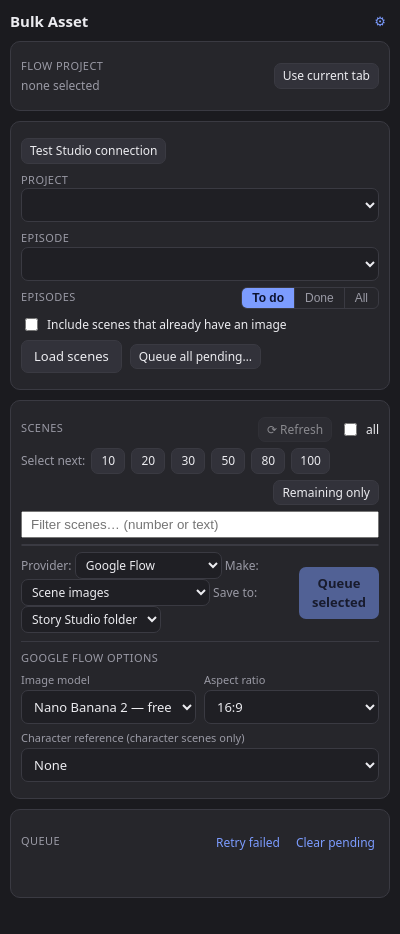
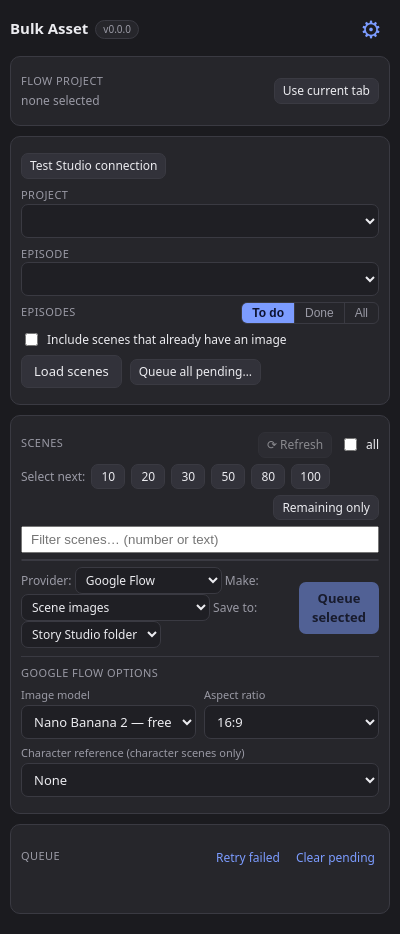
Before and after one commit to theng12/story-studio-image-generator, a browser extension: page src/popup/popup.html in a window 400 px wide. Drawn offline with Linux system fonts and the light colour scheme; no server answers.

Commit message:
feat: show extension version in panel header

```diff
--- a/src/popup/popup.css
+++ b/src/popup/popup.css
@@ -28,6 +28,30 @@ header {
   margin-bottom: 8px;
 }
 header h1 { font-size: 15px; margin: 0; font-weight: 600; }
+.header-brand { display: flex; align-items: center; gap: 7px; }
+.version-badge {
+  color: var(--muted);
+  background: var(--card);
+  border: 1px solid var(--line);
+  border-radius: 999px;
+  padding: 1px 7px;
+  font-size: 10px;
+  font-variant-numeric: tabular-nums;
+  line-height: 1.5;
+}
+header .settings-gear {
+  display: inline-flex;
+  width: 38px;
+  height: 38px;
+  align-items: center;
+  justify-content: center;
+  padding: 0;
+  border-radius: 10px;
+  font-size: 24px;
+  line-height: 1;
+}
+header .settings-gear:hover { background: var(--card); }
+header .settings-gear:focus-visible { outline: 2px solid var(--accent); outline-offset: 2px; }
 
 .card {
   background: var(--card);
--- a/src/popup/popup.html
+++ b/src/popup/popup.html
@@ -8,8 +8,11 @@
   </head>
   <body>
     <header>
-      <h1>Bulk Asset</h1>
-      <button id="openOptions" class="link" title="Settings">⚙︎</button>
+      <div class="header-brand">
+        <h1>Bulk Asset</h1>
+        <span id="extensionVersion" class="version-badge" title="Installed extension version"></span>
+      </div>
+      <button id="openOptions" class="link settings-gear" title="Open settings" aria-label="Open settings">⚙</button>
     </header>
 
     <section class="card" id="flowProjectCard">
--- a/src/popup/popup.js
+++ b/src/popup/popup.js
@@ -33,6 +33,9 @@ const humanDelayLabel = () => {
 };
 
 async function init() {
+  const manifest = chrome.runtime.getManifest();
+  $('extensionVersion').textContent = `v${manifest.version}`;
+  $('extensionVersion').title = `${manifest.name} v${manifest.version}`;
   settings = await getSettings();
   client = new StudioClient(settings.studioBaseUrl);
   $('saveTarget').value = settings.saveTarget;
```
Also changed, not shown: manifest.json.
